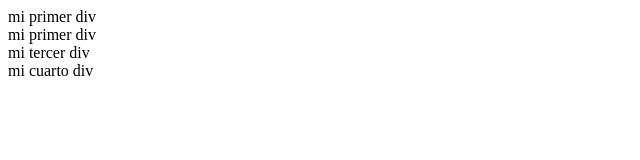
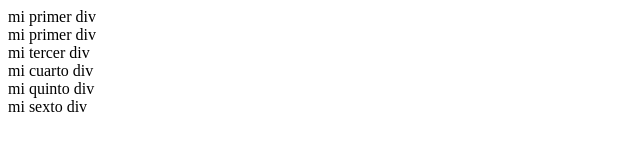
Before and after one commit to venus51/clases_los_jueves, a plain HTML site: page index.html in a window 1280 px wide. Shown: the whole page, without its empty margins (0-640 px from the left). Drawn offline with Linux system fonts and the light colour scheme.

Commit message:
seventh commit

```diff
--- a/index.html
+++ b/index.html
@@ -10,6 +10,7 @@
     <div> mi primer div</div>
     <div>mi tercer div</div>
     <div>mi cuarto div</div>
-
+    <div>mi quinto div</div>
+    <div>mi sexto div</div>
 </body>
 </html>
```
